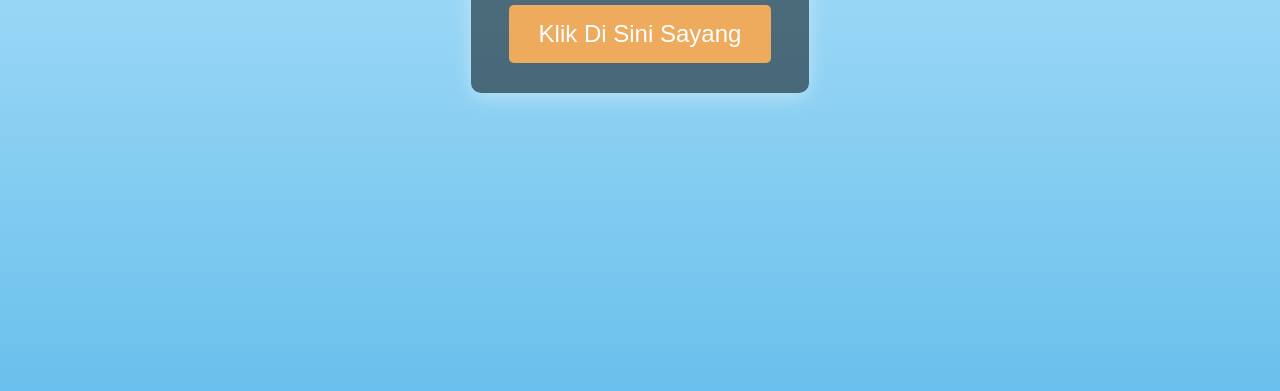
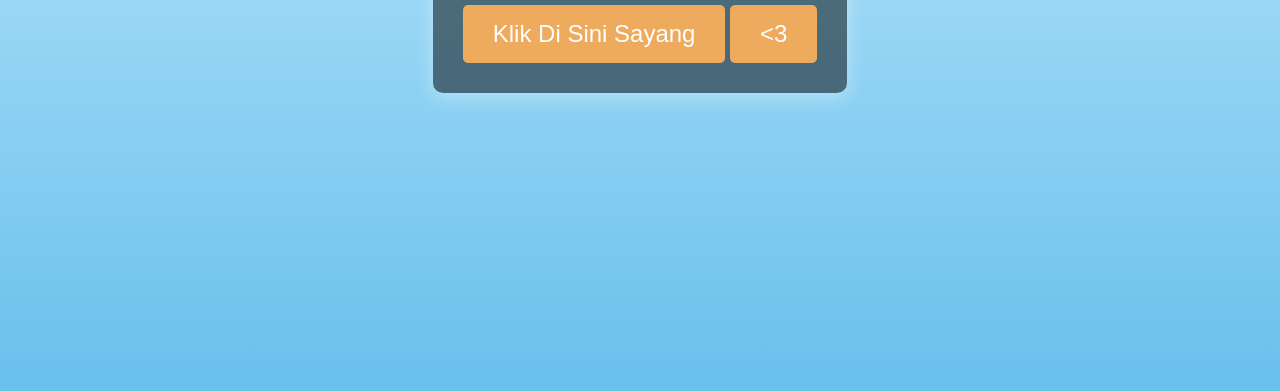
Before and after one commit to nafiisahr/for-u, a plain HTML site: page index.html in a window 1280 px wide. Shown: the part 409-800 px from the top of the page. Drawn offline with Linux system fonts and the light colour scheme.

Commit message:
Update index.html

```diff
--- a/index.html
+++ b/index.html
@@ -95,6 +95,7 @@
   <div class="container">
     <h1>Selamat datang!</h1>
     <a href="open.html">Klik Di Sini Sayang</a>
+    <a href="open2.html"><3</a>
   </div>
 </body>
 </html>
```
